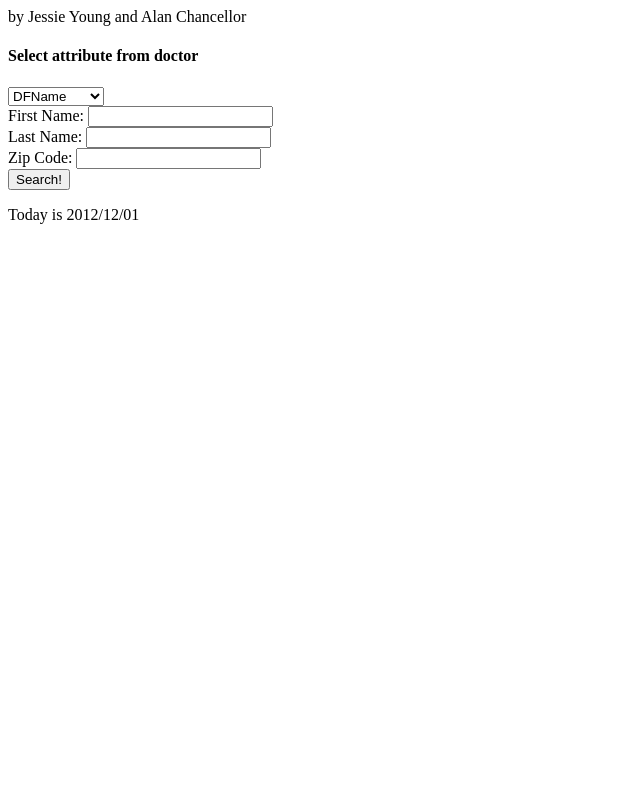
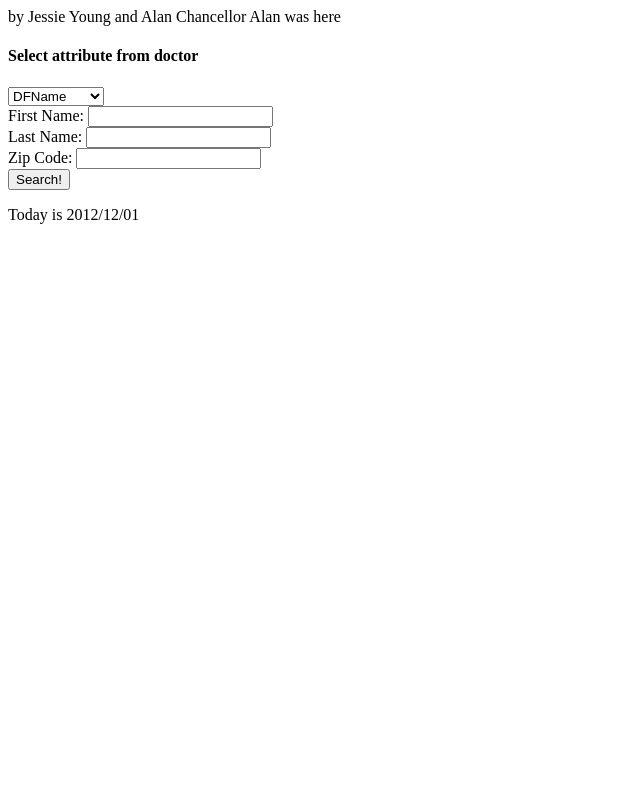
Before and after one commit to mewsicalcat/DoctorFinder, a PHP site: page / in a window 1280 px wide. Shown: the whole page, without its empty margins (0-640 px from the left). Run offline with PHP 8.4, Linux system fonts and the light colour scheme.

Commit message:
Update index.php

```diff
--- a/index.php
+++ b/index.php
@@ -4,6 +4,8 @@
        </head>
                         <body>
 by Jessie Young and Alan Chancellor
+Alan was here
+
 <h4> Select attribute from doctor </h4>
 <form action="results.php" method="post">
 <select>
```
